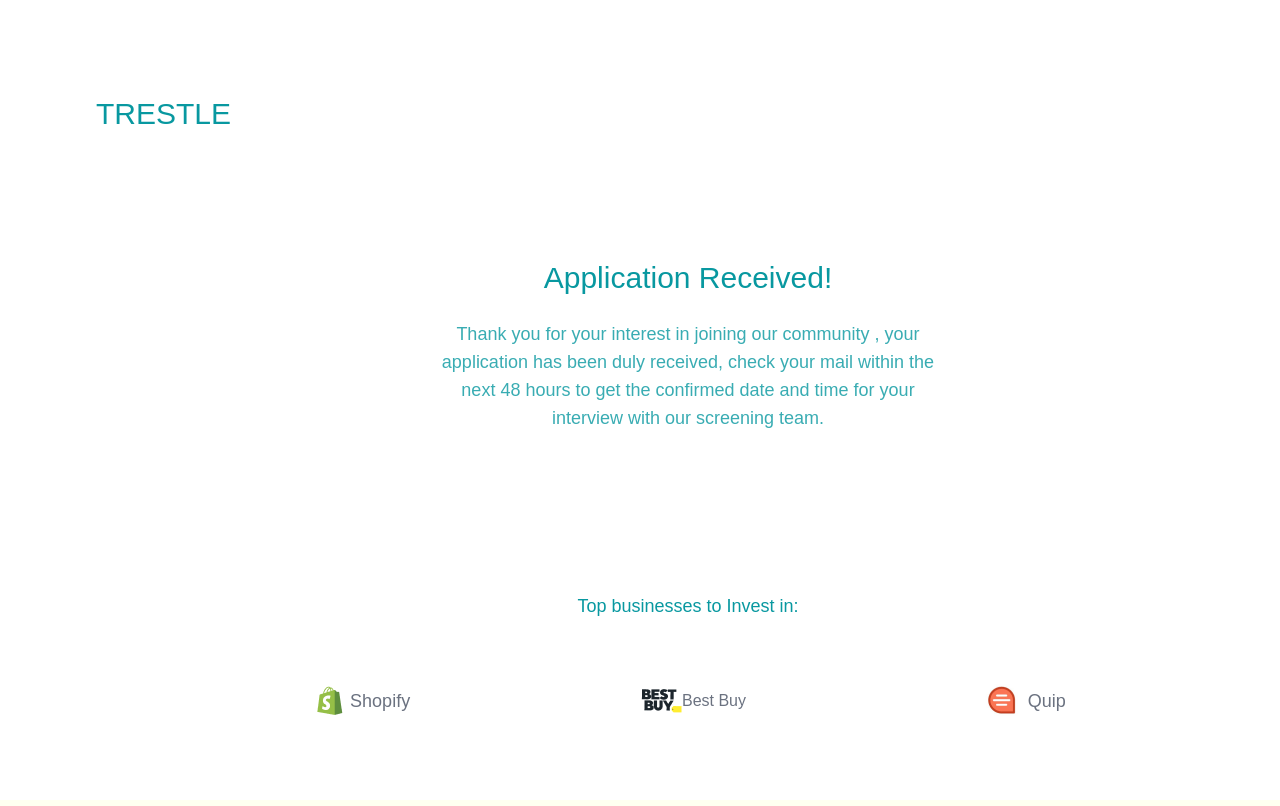
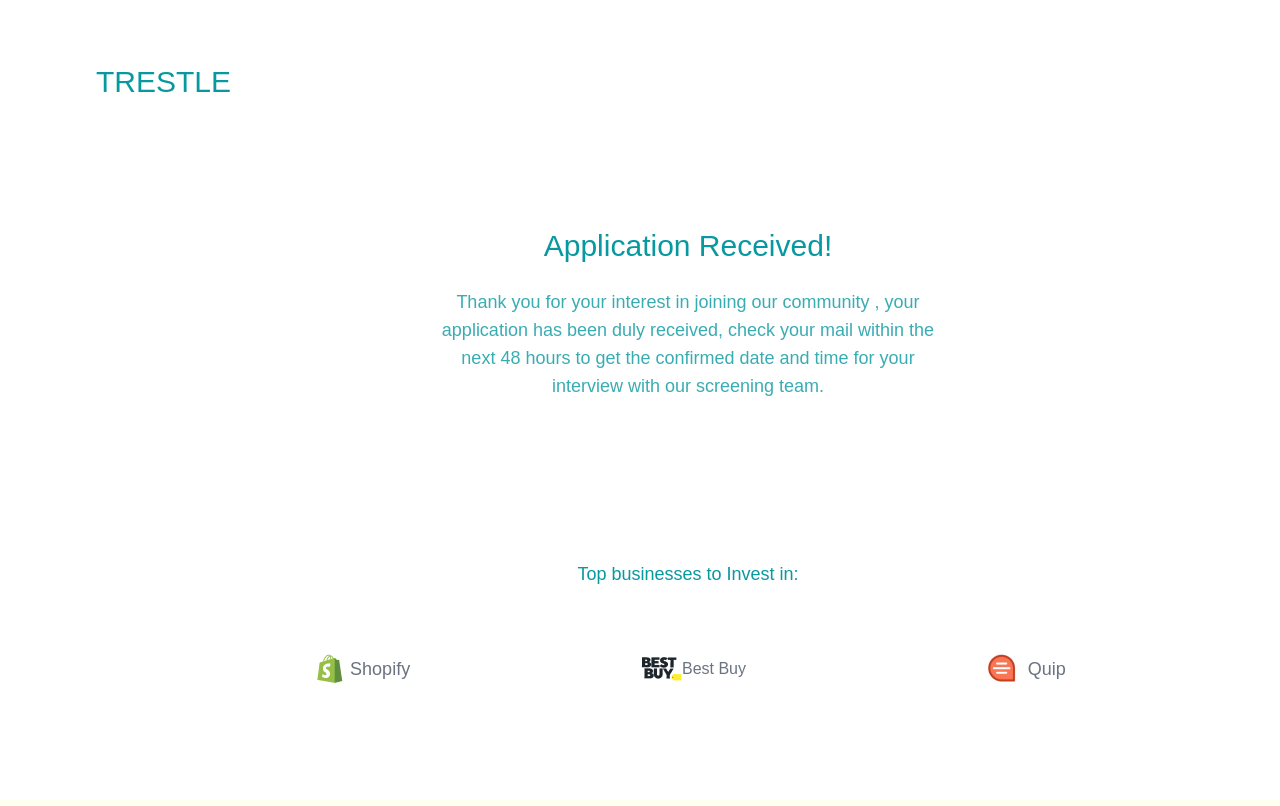
Before and after one commit to Isumonah/Trestle, a React (Create React App) app: page /application-received-investor in a window 1280 px wide. Built offline with nearby package versions, Linux system fonts and the light colour scheme; a web font is replaced by a local one.

Commit message:
more changes

```diff
--- a/src/components/ApplicationReceivedBusiness.js
+++ b/src/components/ApplicationReceivedBusiness.js
@@ -4,7 +4,7 @@ import quip from "../images/quip.png"
 
 export default function ApplicationReceivedBusiness(){
     return(
-        <div className="application-received-investor bg-white h-screen xl:pt-24 xl:pl-24">
+        <div className="application-received-investor bg-white h-screen xl:pt-16 xl:pl-24">
             <a href="/" className="xl:text-3xl">TRESTLE</a>
             <h2 className="xl:text-3xl xl:mt-32 text-center">Application Received!</h2>
             <p className="text-center w-5/12 mx-auto mt-6 xl:text-lg opacity-80">Thank you for your interest in joining our community , your application has been duly received. Check your mail within the next 48 hours to get a confirmation and two verified investors from our screening team.</p>
--- a/src/components/ApplicationReceivedInvestor.js
+++ b/src/components/ApplicationReceivedInvestor.js
@@ -4,7 +4,7 @@ import quip from "../images/quip.png"
 
 export default function ApplicationReceivedInvestor(){
     return(
-        <div className="application-received-investor bg-white h-screen xl:pt-24 xl:pl-24">
+        <div className="application-received-investor bg-white h-screen xl:pt-16 xl:pl-24">
             <a href="/" className="xl:text-3xl">TRESTLE</a>
             <h2 className="xl:text-3xl xl:mt-32 text-center">Application Received!</h2>
             <p className="text-center w-5/12 mx-auto mt-6 xl:text-lg opacity-80">Thank you for your interest in joining our community , your application has been duly received, check your mail within the next 48 hours to get the confirmed date and time for your interview with our screening team.</p>
```
